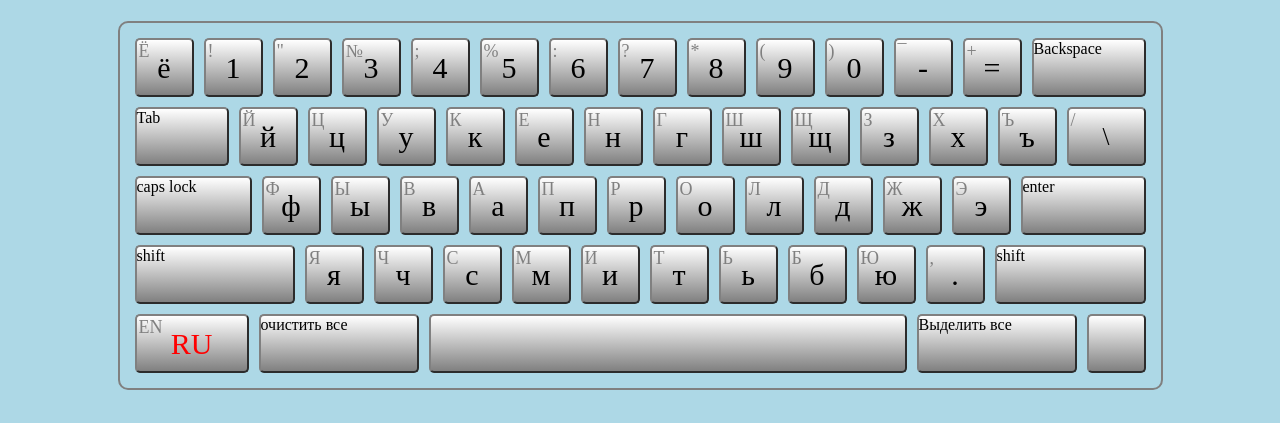
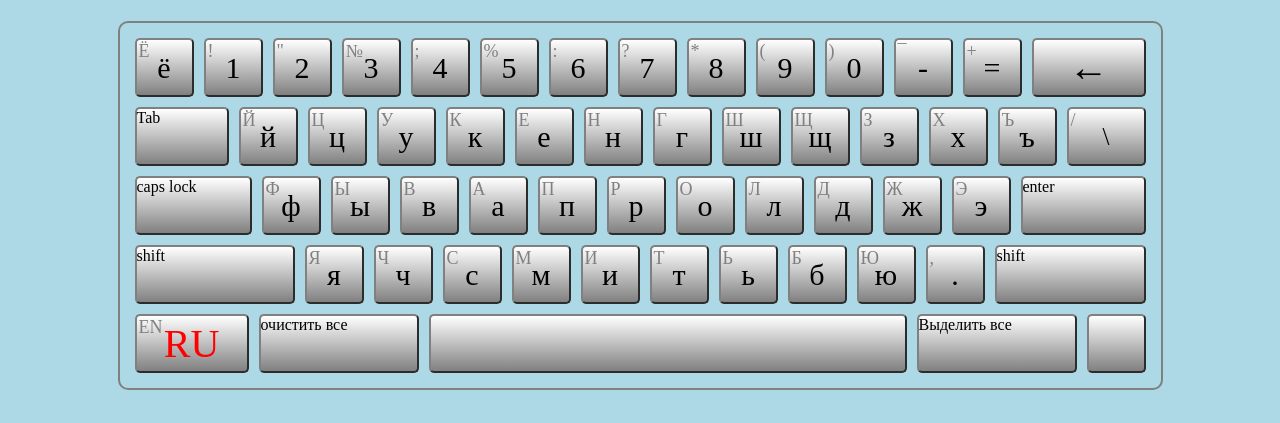
Before and after one commit to GitKurmax/display-keyboard, a plain HTML site: page index.html in a window 1280 px wide. Shown: the part 179-602 px from the top of the page. Drawn offline with Linux system fonts and the light colour scheme.

Commit message:
add Backspace button style

```diff
--- a/CSS/style.css
+++ b/CSS/style.css
@@ -78,6 +78,9 @@ span.shift-pushed{
 
 .backspace{
 	width: 110px;
+	text-align: center;
+	line-height: 55px;
+	font-size: 40px;
 }
 
 .clear{
--- a/index.html
+++ b/index.html
@@ -91,7 +91,7 @@
 				<span class="eng lang">=</span>
 			</div>
 			<div class="button backspace non-symb">
-				<span>Backspace</span>
+				<span>&larr;</span>
 			</div>
 			<div class="button tab non-symb">
 				<span>Tab</span>
```
